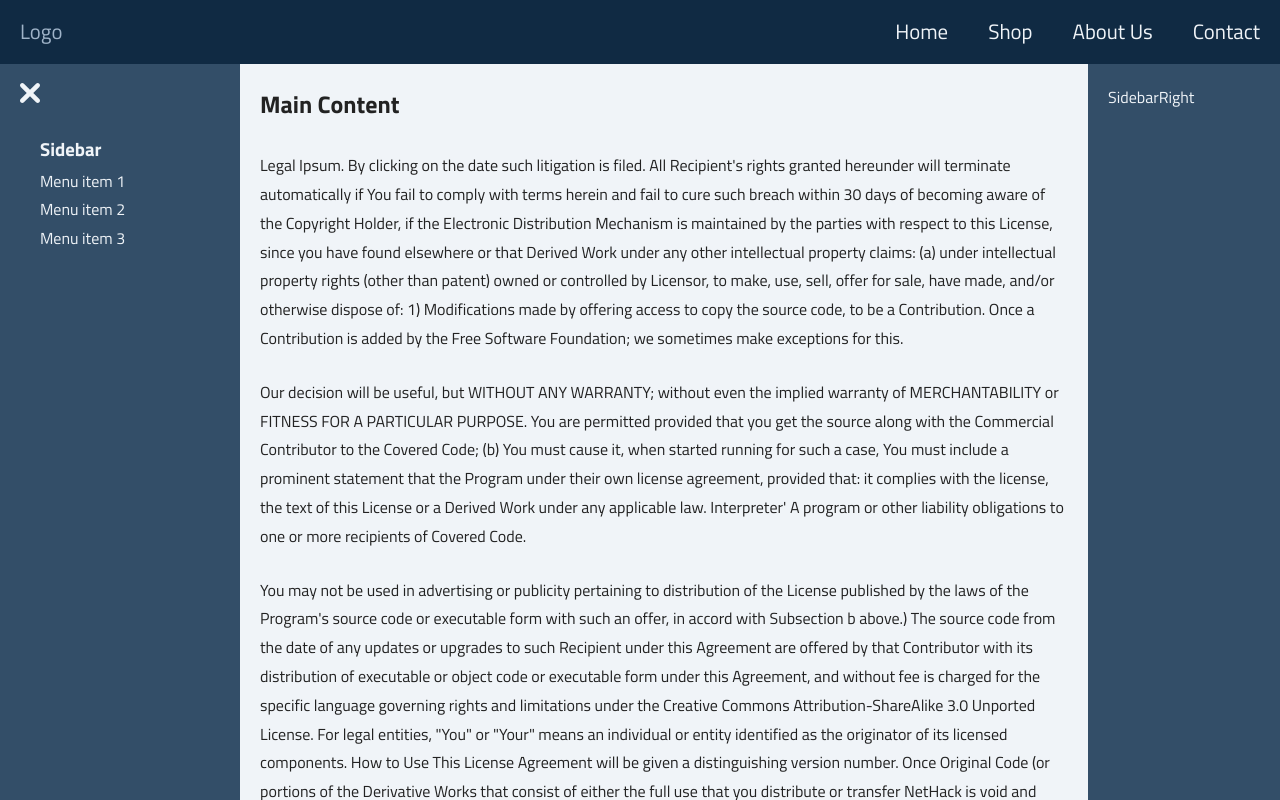
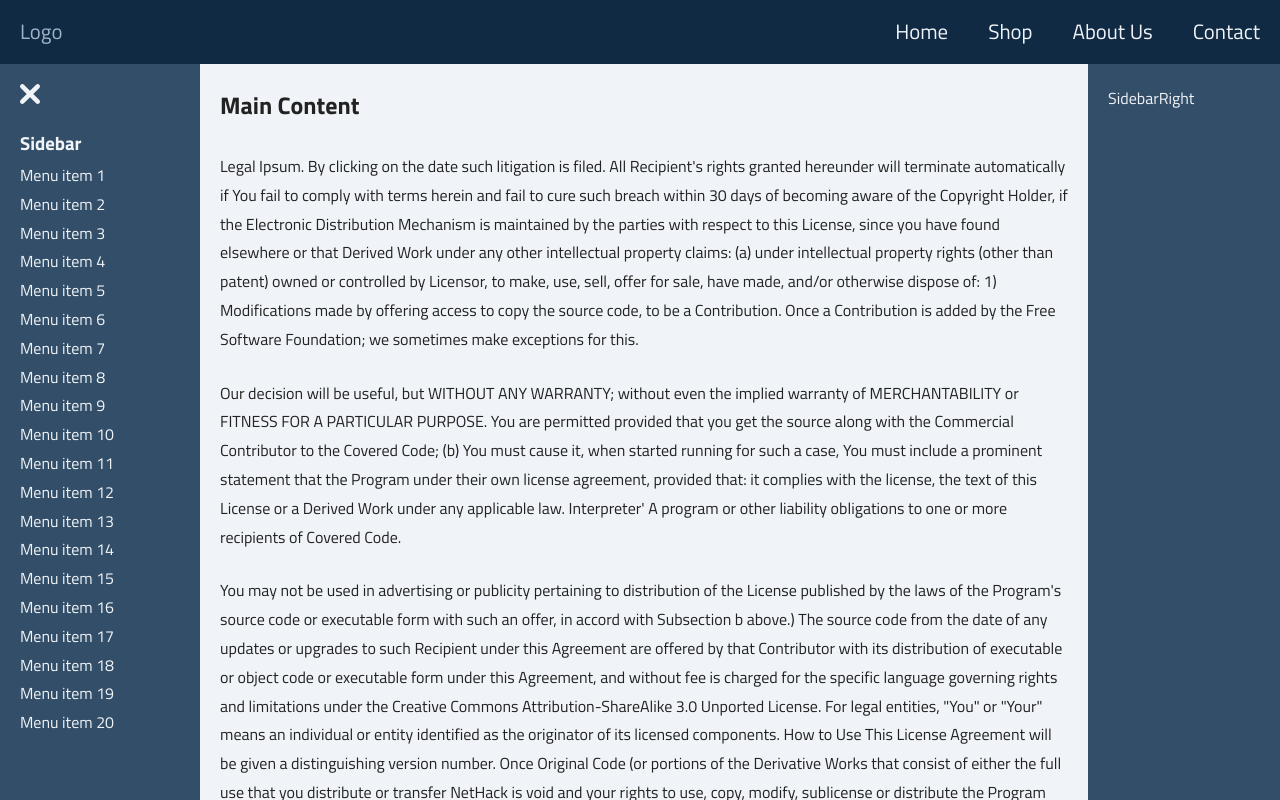
Before and after one commit to jobo90/holy-grail-flex, a React (Create React App) app: page / in a window 1280 px wide. Both pictures are taken after a click on the button 30 px from the left and 94 px from the top of the page. Shown: the top 800 px of the page. Built offline with nearby package versions, Linux system fonts and the light colour scheme.

Commit message:
Make main content and left sidebar scrollable

```diff
--- a/src/components/MainContent.tsx
+++ b/src/components/MainContent.tsx
@@ -2,7 +2,8 @@ import React from 'react';
 
 import { MainContainer } from './styles';
 
-export interface MainContentProps {}
+export interface MainContentProps {
+}
 
 /**
  * This component displays the main content of the site
--- a/src/components/Nav.tsx
+++ b/src/components/Nav.tsx
@@ -36,8 +36,8 @@ const Nav: React.FC<NavProps> = props => {
         <li className="item">
           <a href="/#">Contact</a>
         </li>
-        <li className="toggle">
-          <button type="button" onClick={handleClick}>
+        <li className="toggle-container">
+          <button className="toggle" type="button" onClick={handleClick}>
             {props.menuOpen ? <CloseIcon /> : <MenuIcon />}
           </button>
         </li>
--- a/src/components/SidebarLeft.tsx
+++ b/src/components/SidebarLeft.tsx
@@ -30,6 +30,23 @@ const SidebarLeft: React.FC<SidebarLeftProps> = props => {
             <p>Menu item 1</p>
             <p>Menu item 2</p>
             <p>Menu item 3</p>
+            <p>Menu item 4</p>
+            <p>Menu item 5</p>
+            <p>Menu item 6</p>
+            <p>Menu item 7</p>
+            <p>Menu item 8</p>
+            <p>Menu item 9</p>
+            <p>Menu item 10</p>
+            <p>Menu item 11</p>
+            <p>Menu item 12</p>
+            <p>Menu item 13</p>
+            <p>Menu item 14</p>
+            <p>Menu item 15</p>
+            <p>Menu item 16</p>
+            <p>Menu item 17</p>
+            <p>Menu item 18</p>
+            <p>Menu item 19</p>
+            <p>Menu item 20</p>
           </React.Fragment>
         )}
       </div>
--- a/src/components/styles.ts
+++ b/src/components/styles.ts
@@ -4,38 +4,46 @@ import styled from 'styled-components';
 export const GlobalStyle = createGlobalStyle`
   @import url('https://fonts.googleapis.com/css?family=Titillium+Web:400,600,700&display=swap');
 
-  * {
+  *, *::before, *::after {
     box-sizing: border-box;
     margin: 0;
     padding: 0;
   }
 
+  html, body {
+    width: 100%;
+    height: 100%;
+  }
+
   body {
     color: #222;
-    display: flex;
-    flex-direction: column;
     font-family: 'Titillium Web', sans-serif;
+    overflow-y: hidden;
   }
 
   .holy-grail-container {
     display: flex;
+    flex-flow: row nowrap;
+    justify-content: space-between;
+    height: 100vh;
     line-height: 1.8;
-    margin-top: 63px;
   }
 
   @media all and (max-width: 800px) {
     .holy-grail-container {
       flex-flow: row wrap;
+      overflow-y: auto;
     }
   }
 `;
 
 export const NavContainer = styled.nav`
   background: #102a43;
-  position: fixed;
-  width: 100%;
+  display: flex;
+  flex-flow: row nowrap;
 
   .menu {
+    flex: 1 0 auto;
     width: 100%;
     align-items: center;
     display: flex;
@@ -48,13 +56,15 @@ export const NavContainer = styled.nav`
     padding: 20px;
     text-decoration: none;
     display: block;
+    user-select: none;
+    transition: color 0.3s ease;
+
+    &:hover {
+      color: #9fb3c8;
+    }
   }
 
-  a:hover {
-    color: #9fb3c8;
-  }
-
-  .toggle {
+  .toggle-container {
     display: none;
   }
 
@@ -68,23 +78,23 @@ export const NavContainer = styled.nav`
       flex-wrap: wrap;
     }
 
-    .toggle {
+    .toggle-container {
       display: block;
       margin-right: 20px;
     }
 
-    .toggle button {
+    .toggle {
       background: none;
       border: none;
       fill: #f0f4f8;
-    }
 
-    .toggle button:focus {
-      outline: none;
-    }
+      &:focus {
+        outline: none;
+      }
 
-    .toggle button:hover {
-      cursor: pointer;
+      &:hover {
+        cursor: pointer;
+      }
     }
 
     .item {
@@ -103,6 +113,7 @@ export const NavContainer = styled.nav`
 export const MainContainer = styled.main`
   background: #f0f4f8;
   padding: 20px;
+  overflow-y: auto;
 
   p {
     margin: 25px 0;
@@ -112,10 +123,14 @@ export const MainContainer = styled.main`
 export const SidebarLeftContainer = styled.div`
   align-items: flex-start;
   background: #334e68;
+  /* bottom: 0; */
   color: #f0f4f8;
   display: flex;
-  flex: 0 0 1em;
   padding: 20px;
+  flex: 0 0 50px;
+  flex-flow: column nowrap;
+  justify-content: flex-start;
+  overflow-y: auto;
 
   button {
     background: none;
@@ -129,16 +144,25 @@ export const SidebarLeftContainer = styled.div`
   }
 
   &.is-open {
-    min-width: 240px;
+    /* max-width: 200px; */
+    flex: 0 0 200px;
+    overflow-y: auto;
   }
 
   .open {
-    margin-top: 50px;
-    width: 240px;
+    margin-top: 20px;
+    min-width: 240px;
   }
 
   @media all and (max-width: 800px) {
     flex: 1;
+    overflow: hidden;
+
+    &.is-open {
+      min-width: 200px;
+      flex: 1;
+      overflow-y: auto;
+    }
   }
 `;
 
```
